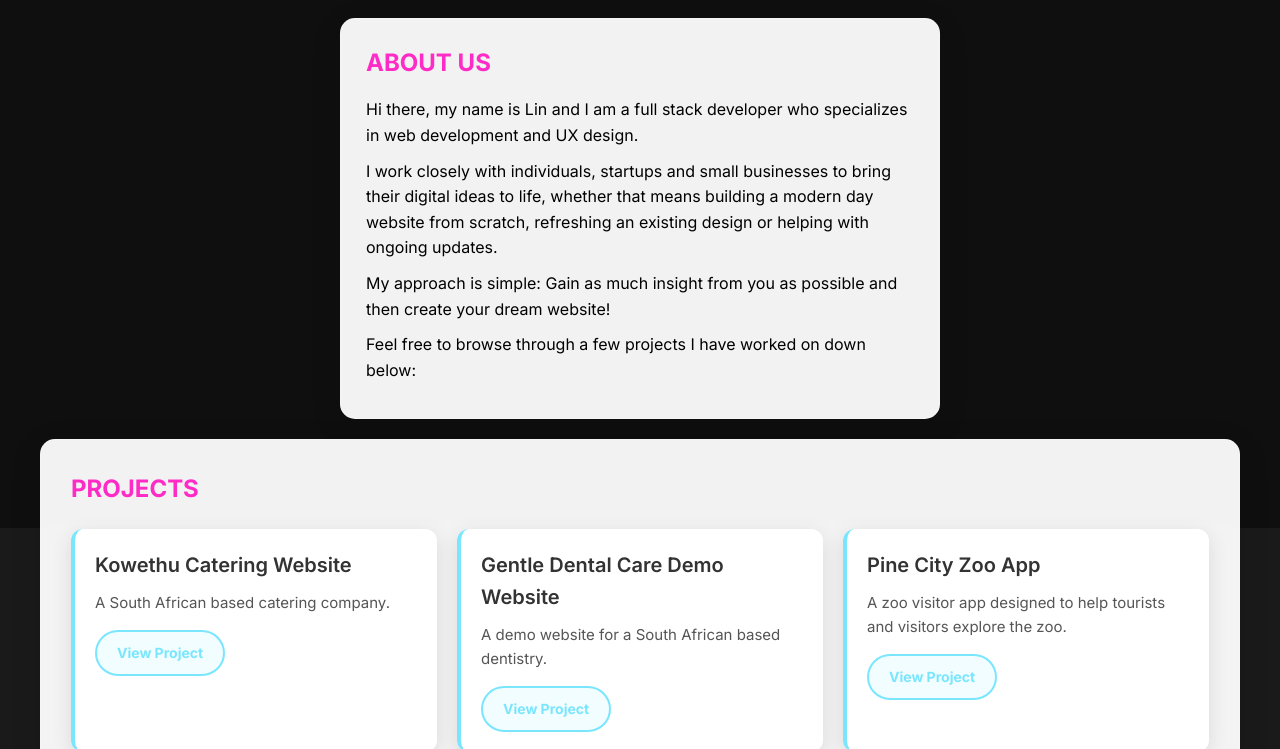
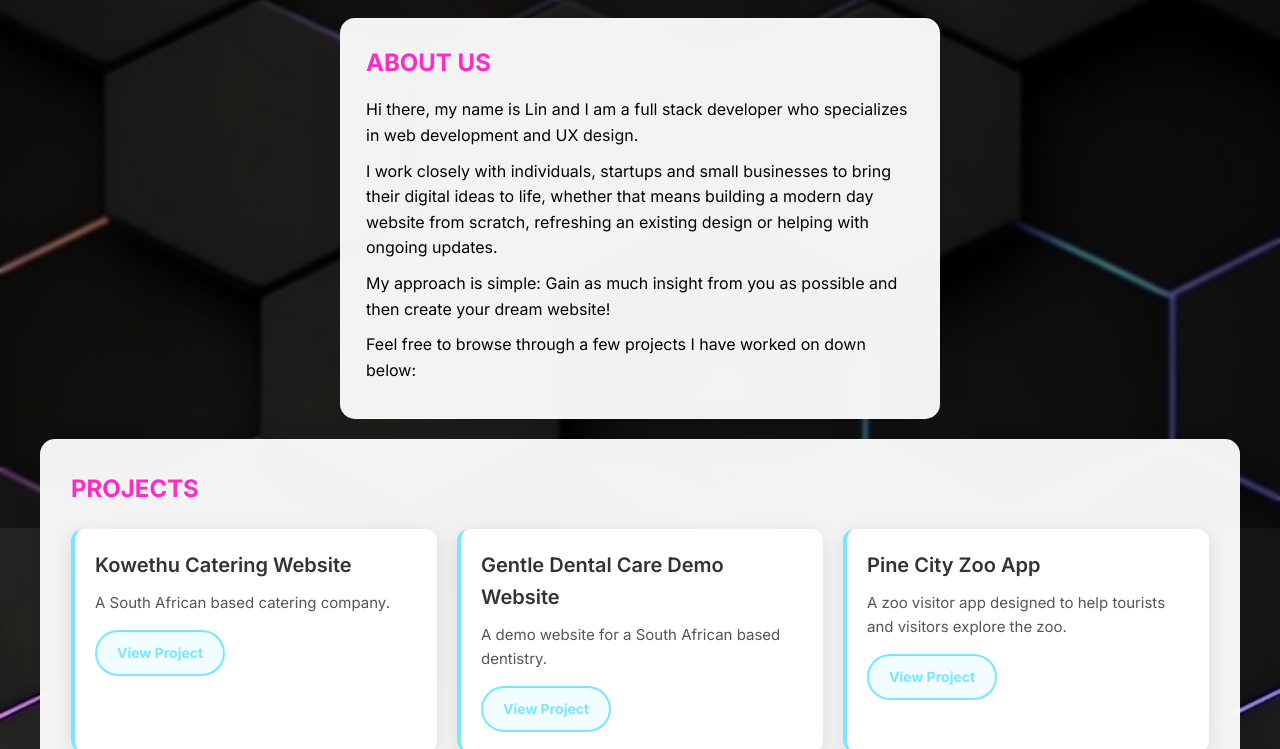
Before and after one commit to LinInTech/Lin-portfolio, a plain HTML site: page index.html in a window 1280 px wide. Shown: the part 272-1021 px from the top of the page. Drawn offline with Linux system fonts and the light colour scheme.

Commit message:
Changed back to background image

```diff
--- a/style.css
+++ b/style.css
@@ -10,7 +10,7 @@
 
 body {
     font-family: 'Inter', 'Gill Sans', 'Gill Sans MT', Calibri, 'Trebuchet MS', sans-serif;
-    background-color: #1a1a1a;
+    background-image: url('../Portfolio-Images/Colorful-Neon-Hexagons.jpg');
     background-size: cover;
     background-position: center;
     background-repeat: no-repeat;
```
